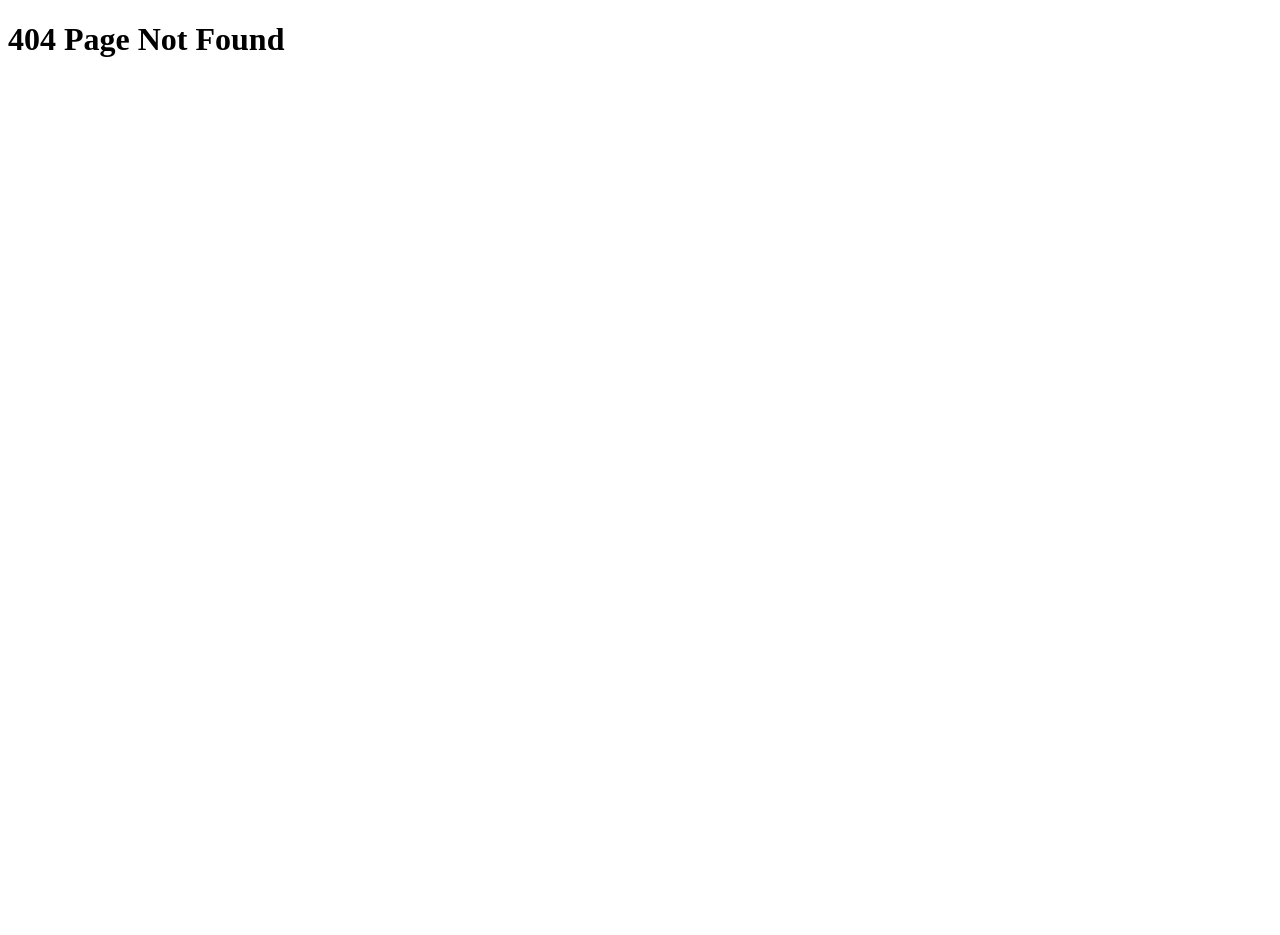
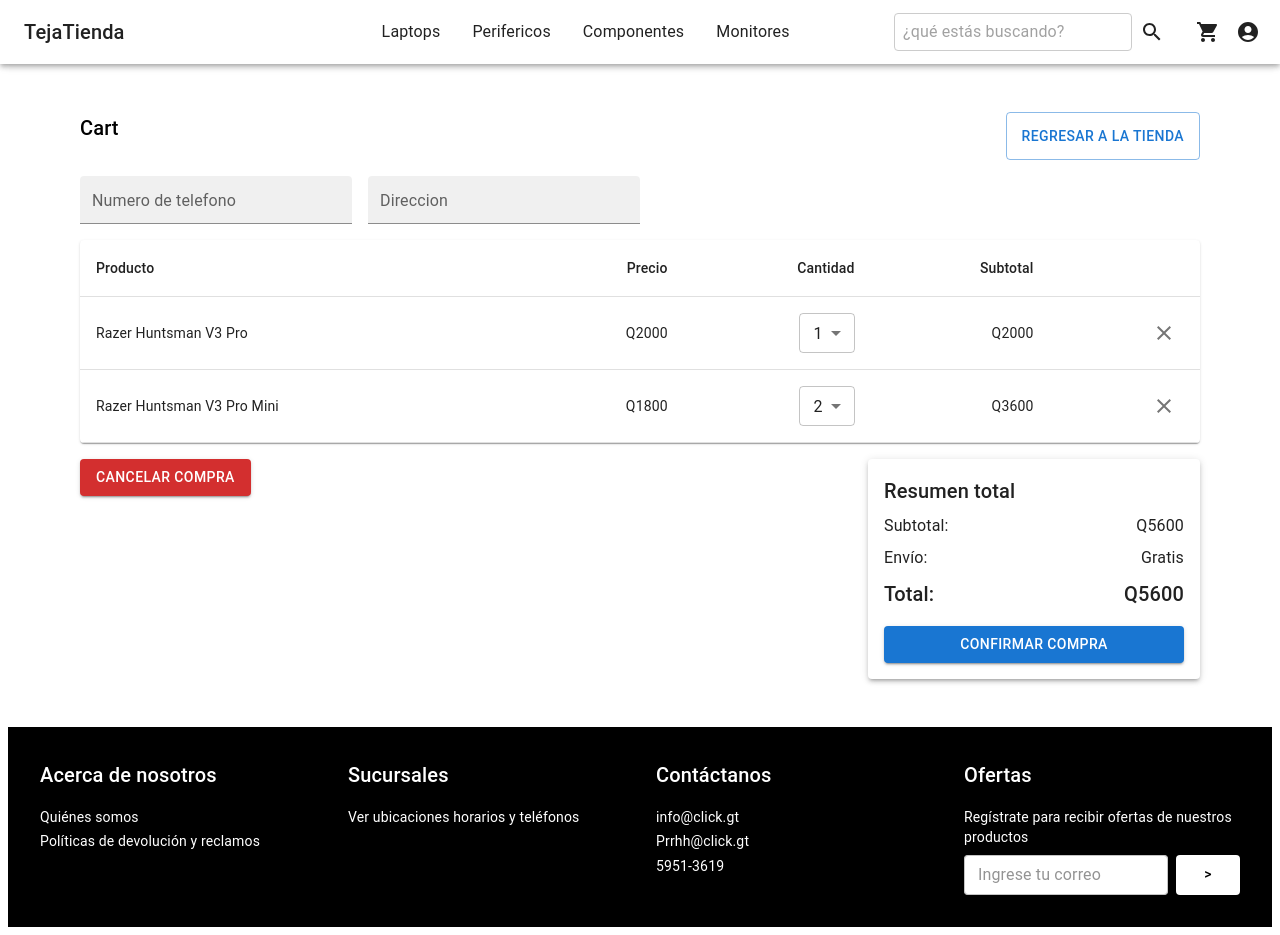
Before and after one commit to tejaby/ecommerce-react-app, a React (Vite) app: page /cart in a window 1280 px wide. Before the commit this address had no page. Before the commit the page ends 800 px from the top, so only its background shows below. Built offline with nearby package versions, Linux system fonts and the light colour scheme; sample sign-in values are in the browser's storage.

Commit message:
Add route for shopping cart and design layout

```diff
--- /dev/null
+++ b/src/components/cart/CartContactForm.jsx
@@ -0,0 +1,24 @@
+// material-ui
+import Box from "@mui/material/Box";
+import TextField from "@mui/material/TextField";
+
+export const CartContactForm = () => {
+  return (
+    <Box sx={{ width: "50%", display: "flex", gap: 2, mb: 2 }}>
+      <TextField
+        size="small"
+        variant="filled"
+        label="Numero de telefono"
+        placeholder="0000-0000"
+        fullWidth
+      />
+      <TextField
+        size="small"
+        variant="filled"
+        label="Direccion"
+        placeholder="Sumpango sacate"
+        fullWidth
+      />
+    </Box>
+  );
+};
--- /dev/null
+++ b/src/components/cart/CartContent.jsx
@@ -0,0 +1,29 @@
+// material-ui
+import Box from "@mui/material/Box";
+
+// components
+import { CartHeader } from "./CartHeader";
+import { CartContactForm } from "./CartContactForm";
+import { CartTable } from "./CartTable";
+import { CartFooter } from "./CartFooter";
+
+const cartItems = [
+  { id: 1, name: "Razer Huntsman V3 Pro", price: 2000.0, quantity: 1 },
+  { id: 2, name: "Razer Huntsman V3 Pro Mini", price: 1800.0, quantity: 2 },
+];
+
+export const CartContent = () => {
+  const subtotal = cartItems.reduce(
+    (sum, item) => sum + item.price * item.quantity,
+    0
+  );
+
+  return (
+    <Box sx={{ maxWidth: "lg", margin: "auto", padding: 2 }}>
+      <CartHeader />
+      <CartContactForm />
+      <CartTable cartItems={cartItems} />
+      <CartFooter subtotal={subtotal} />
+    </Box>
+  );
+};
--- /dev/null
+++ b/src/components/cart/CartFooter.jsx
@@ -0,0 +1,42 @@
+// material-ui
+import Box from "@mui/material/Box";
+import Typography from "@mui/material/Typography";
+import Button from "@mui/material/Button";
+import Paper from "@mui/material/Paper";
+
+export const CartFooter = ({ subtotal }) => {
+  return (
+    <Box
+      sx={{
+        display: "flex",
+        justifyContent: "space-between",
+        alignItems: "start",
+        mt: 2,
+      }}
+    >
+      <Button variant="contained" color="error">
+        Cancelar compra
+      </Button>
+      <Paper elevation={3} sx={{ padding: 2, width: 300 }}>
+        <Typography variant="h6" gutterBottom>
+          Resumen total
+        </Typography>
+        <Box sx={{ display: "flex", justifyContent: "space-between", mb: 1 }}>
+          <Typography>Subtotal:</Typography>
+          <Typography>Q{subtotal}</Typography>
+        </Box>
+        <Box sx={{ display: "flex", justifyContent: "space-between", mb: 1 }}>
+          <Typography>Envío:</Typography>
+          <Typography>Gratis</Typography>
+        </Box>
+        <Box sx={{ display: "flex", justifyContent: "space-between", mb: 2 }}>
+          <Typography variant="h6">Total:</Typography>
+          <Typography variant="h6">Q{subtotal}</Typography>
+        </Box>
+        <Button variant="contained" color="primary" fullWidth>
+          Confirmar Compra
+        </Button>
+      </Paper>
+    </Box>
+  );
+};
--- /dev/null
+++ b/src/components/cart/CartHeader.jsx
@@ -0,0 +1,15 @@
+// material-ui
+import Box from "@mui/material/Box";
+import Typography from "@mui/material/Typography";
+import Button from "@mui/material/Button";
+
+export const CartHeader = () => {
+  return (
+    <Box sx={{ display: "flex", justifyContent: "space-between", mb: 2 }}>
+      <Typography variant="h6" sx={{ mb: 2 }}>
+        Cart
+      </Typography>
+      <Button variant="outlined">Regresar a la tienda</Button>
+    </Box>
+  );
+};
--- /dev/null
+++ b/src/components/cart/CartTable.jsx
@@ -0,0 +1,55 @@
+// material-ui
+import Table from "@mui/material/Table";
+import TableBody from "@mui/material/TableBody";
+import TableCell from "@mui/material/TableCell";
+import TableContainer from "@mui/material/TableContainer";
+import TableHead from "@mui/material/TableHead";
+import TableRow from "@mui/material/TableRow";
+import Paper from "@mui/material/Paper";
+import IconButton from "@mui/material/IconButton";
+import Select from "@mui/material/Select";
+import MenuItem from "@mui/material/MenuItem";
+import CloseIcon from "@mui/icons-material/Close";
+
+export const CartTable = ({ cartItems }) => {
+  return (
+    <TableContainer component={Paper}>
+      <Table>
+        <TableHead>
+          <TableRow hover>
+            <TableCell>Producto</TableCell>
+            <TableCell align="right">Precio</TableCell>
+            <TableCell align="right">Cantidad</TableCell>
+            <TableCell align="right">Subtotal</TableCell>
+            <TableCell></TableCell>
+          </TableRow>
+        </TableHead>
+        <TableBody>
+          {cartItems.map((item) => (
+            <TableRow key={item.id}>
+              <TableCell component="th" scope="row">
+                {item.name}
+              </TableCell>
+              <TableCell align="right">Q{item.price}</TableCell>
+              <TableCell align="right">
+                <Select value={item.quantity} size="small">
+                  {[1, 2, 3, 4, 5].map((num) => (
+                    <MenuItem key={num} value={num}>
+                      {num}
+                    </MenuItem>
+                  ))}
+                </Select>
+              </TableCell>
+              <TableCell align="right">Q{item.price * item.quantity}</TableCell>
+              <TableCell align="right">
+                <IconButton>
+                  <CloseIcon />
+                </IconButton>
+              </TableCell>
+            </TableRow>
+          ))}
+        </TableBody>
+      </Table>
+    </TableContainer>
+  );
+};
--- a/src/components/navbar/Navbar.jsx
+++ b/src/components/navbar/Navbar.jsx
@@ -153,7 +153,7 @@
           </IconButton>
         </Box>
 
-        <IconButton component={Link} to="/" color="inherit">
+        <IconButton component={Link} to="/cart" color="inherit">
           <ShoppingCartIcon />
         </IconButton>
 
@@ -192,7 +192,7 @@
           <MenuItem component={Link} to="/" onClick={handleCloseUserMenu}>
             Compras
           </MenuItem>
-          <MenuItem component={Link} to="/" onClick={handleCloseUserMenu}>
+          <MenuItem component={Link} to="/cart" onClick={handleCloseUserMenu}>
             Cesta
           </MenuItem>
           <MenuItem component={Link} to="/" onClick={handleCloseUserMenu}>
--- /dev/null
+++ b/src/pages/products/Cart.jsx
@@ -0,0 +1,11 @@
+// components
+import { Layout } from "../../components/layouts/Layout";
+import { CartContent } from "../../components/cart/CartContent";
+
+export const Cart = () => {
+  return (
+    <Layout>
+      <CartContent />
+    </Layout>
+  );
+};
--- a/src/routes/Routes.jsx
+++ b/src/routes/Routes.jsx
@@ -21,6 +21,8 @@
 import { Monitors } from "../pages/products/categories/Monitors";
 import { Components } from "../pages/products/categories/Components";
 
+import { Cart } from "../pages/products/Cart";
+
 export const Routes = () => {
   return (
     <RouterRoutes>
@@ -35,6 +37,7 @@
           <Route path="componentes" element={<Components />} />
           <Route path="monitores" element={<Monitors />} />
         </Route>
+        <Route path="/cart" Component={Cart} />
       </Route>
       <Route
         path="/dashboard"
```
